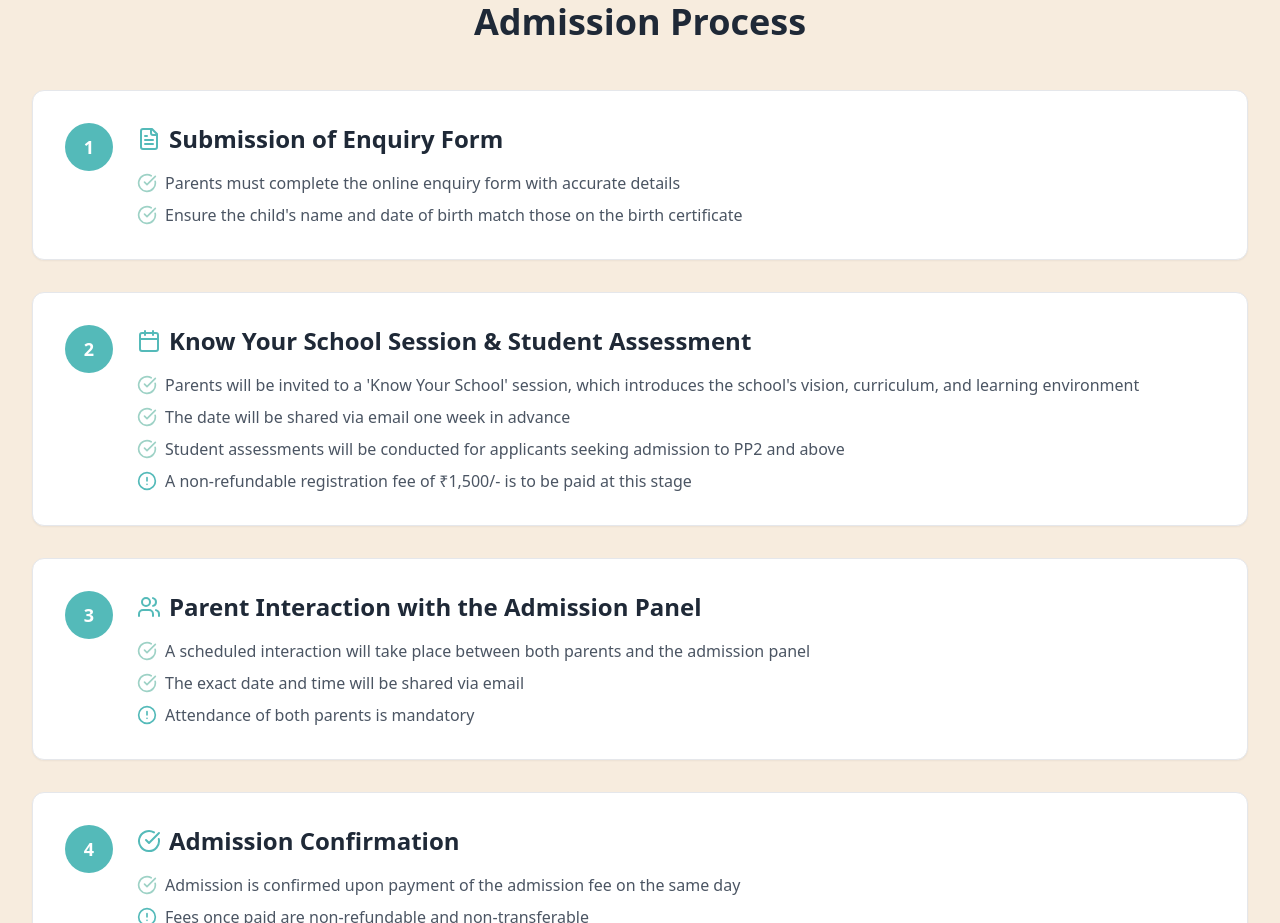
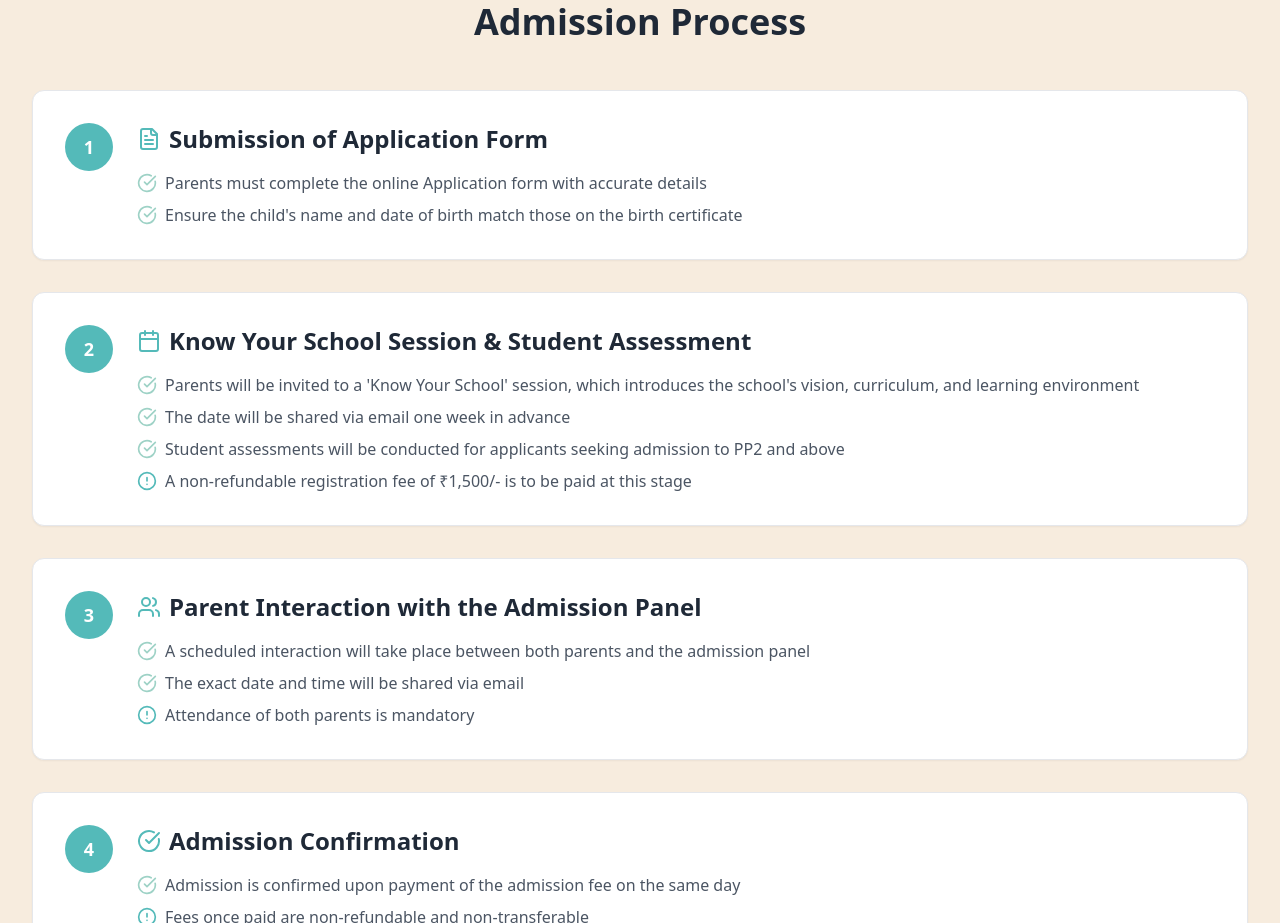
Before and after one commit to BM-Landing-Page/FrontEnd, a Next.js app: page /admissionsprocess in a window 1280 px wide. Shown: the part 1040-1963 px from the top of the page. Built offline with nearby package versions, Linux system fonts and the light colour scheme.

Commit message:
Admissions

```diff
--- a/src/components/sections/Admission/Admissions.tsx
+++ b/src/components/sections/Admission/Admissions.tsx
@@ -221,7 +221,7 @@ const Admissions = () => {
                     <motion.div whileHover={{ scale: 1.1, rotate: 5 }} transition={{ type: "spring", stiffness: 300 }}>
                       <FileText className="w-6 h-6 mr-2" style={{ color: "#54BAB9" }} />
                     </motion.div>
-                    Submission of Enquiry Form
+                    Submission of Application Form
                   </h3>
                   <ul className="space-y-2 text-gray-600">
                     <motion.li
@@ -231,7 +231,7 @@ const Admissions = () => {
                       transition={{ delay: 0.2 }}
                     >
                       <CheckCircle className="w-5 h-5 mr-2 mt-0.5 flex-shrink-0" style={{ color: "#9ED2C6" }} />
-                      Parents must complete the online enquiry form with accurate details
+                      Parents must complete the online Application form with accurate details
                     </motion.li>
                     <motion.li
                       className="flex items-start"
```
